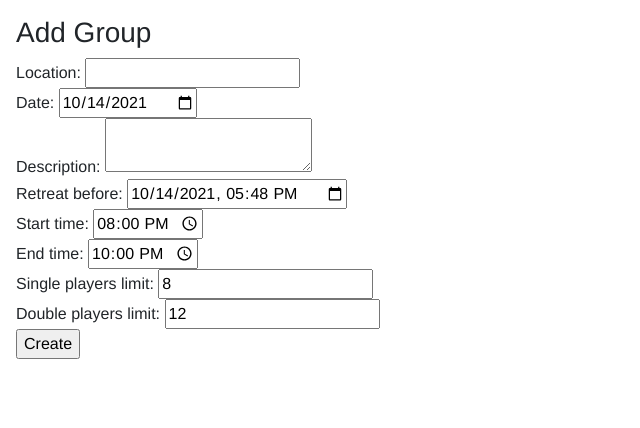
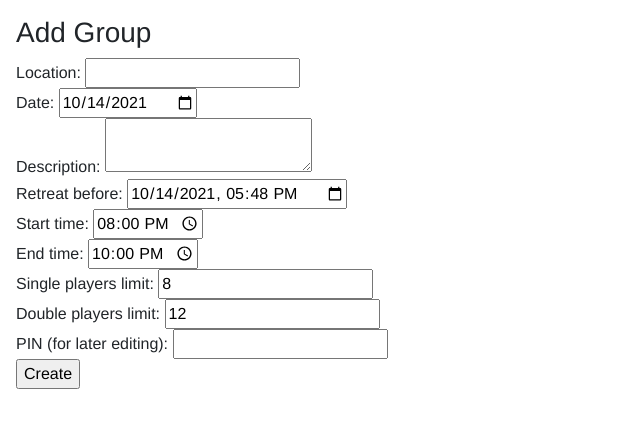
Before and after one commit to philip-zhan/badminton-group, a Flask app: page /groups/new in a window 1280 px wide. Shown: the top 428 px of the page, without its empty margins (0-640 px from the left). Run offline with Flask 2, Linux system fonts and the light colour scheme; some libraries are stand-ins or nearby versions.

Commit message:
add owner pin to remove player

```diff
--- a/main.py
+++ b/main.py
@@ -57,11 +57,12 @@ class GroupForm(Form):
     )
     single_limit = IntegerField(validators=[validators.DataRequired()], default=8)
     double_limit = IntegerField(validators=[validators.DataRequired()], default=12)
-    create_submit = SubmitField("Create")
     retreat_deadline = DateTimeLocalField('Retreat deadline',
         default=datetime.now(),
         format='%Y-%m-%dT%H:%M',
         validators=[validators.DataRequired()])
+    pin = StringField(validators=[validators.DataRequired()])
+    create_submit = SubmitField("Create")
 
 
 def fetch_groups(limit: int = None) -> List[Entity]:
@@ -105,6 +106,7 @@ def process_create_group(data: dict) -> Optional[str]:
             "end_time": end_time,
             "single_limit": int(data["single_limit"]),
             "double_limit": int(data["double_limit"]),
+            "pin":  data["pin"],
             "single_players": [],
             "double_players": [],
         }
@@ -211,6 +213,7 @@ def process_add(
         if not group_entity:
             return f"Can't find group with ID {group_id}"
         player_list_name = get_player_list_name_by_type(player_type)
+        player_name = player_name.strip()
         if player_name.lower() in {
             x["name"].lower() for x in group_entity[player_list_name]
         }:
@@ -229,30 +232,30 @@ def process_add(
                 logger.error(e, exc_info=True)
             return None
 
-
 def process_remove(
     group_id: str, player_type: str, player_name: str, player_pin: str
 ) -> Optional[str]:
+    player_name = player_name.strip()
     with datastore_client.transaction() as transaction:
         group_entity = fetch_group(group_id, transaction=transaction)
         if not group_entity:
             return f"Can't find group with ID {group_id}"
         player_list_name = get_player_list_name_by_type(player_type)
         new_players = []
-        for player in group_entity[player_list_name]:
+        for idx in range(len(group_entity[player_list_name])):
+            player = group_entity[player_list_name][idx]
             if player["name"].lower() != player_name.lower():
-                new_players.append(player)
-            elif player["pin"] != player_pin:
+                continue
+            if player_pin in [group_entity['pin'], player['pin']]:
+                group_entity[player_list_name].pop(idx)
+                try:
+                    datastore_client.put(group_entity)
+                except Exception as e:
+                    logger.error(e, exc_info=True)
+                return None
+            else:
                 return "Wrong PIN"
-        if new_players == group_entity[player_list_name]:
-            return "Can't find player with that name"
-        else:
-            group_entity[player_list_name] = new_players
-            try:
-                datastore_client.put(group_entity)
-            except Exception as e:
-                logger.error(e, exc_info=True)
-            return None
+        return "Can't find player with that name"
 
 
 @app.route("/", methods=["GET"])
--- a/templates/create_group.html
+++ b/templates/create_group.html
@@ -27,6 +27,10 @@
   Double players limit:
   {{ form.double_limit }}
   <br>
+  PIN (for later editing):
+  {{ form.pin }}
+  <br>
+
   {{ form.create_submit }}
 </form>
 
```
